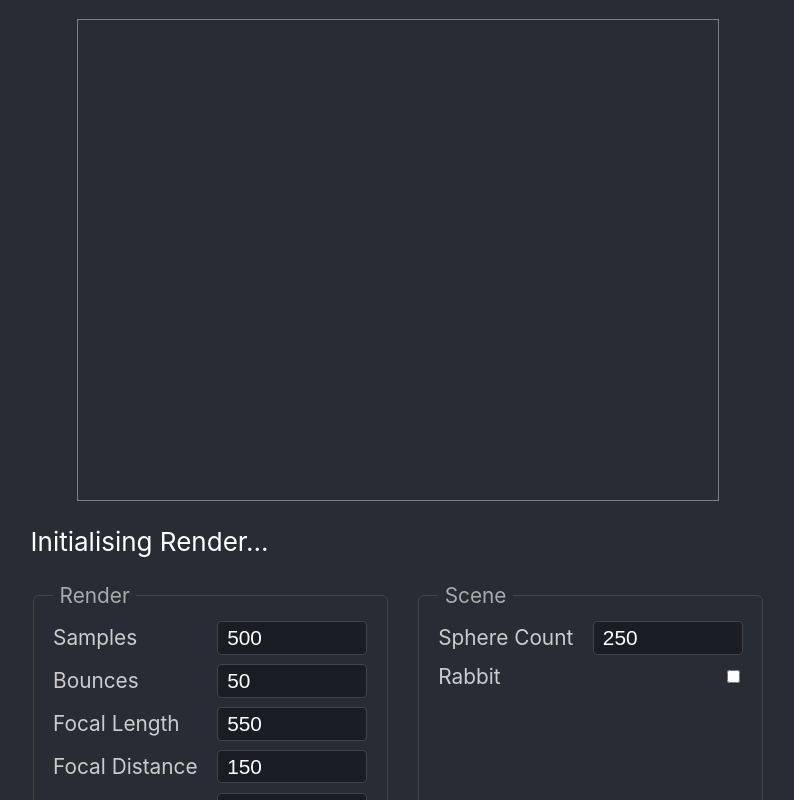
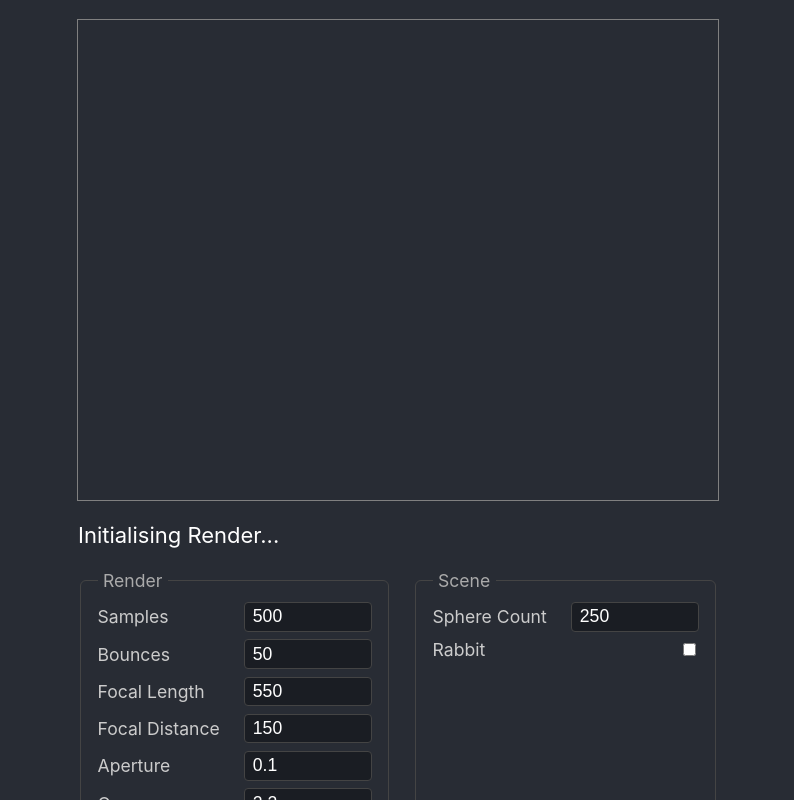
Before and after one commit to bengosney/ray-tracer, a React app: page / in a window 1280 px wide. Shown: the top 800 px of the page, without its empty margins (242-1036 px from the left). Built offline with nearby package versions, Linux system fonts and the light colour scheme.

Commit message:
fix(style): clamp root font-size to prevent extreme scaling

```diff
--- a/src/App.css
+++ b/src/App.css
@@ -5,7 +5,7 @@ body, html {
   flex-direction: column;
   align-items: center;
   justify-content: center;
-  font-size: calc(10px + 2vmin);
+  font-size: clamp(14px, calc(10px + 2vmin), 22px);
   color: white;
   padding: 0;
 }
```
